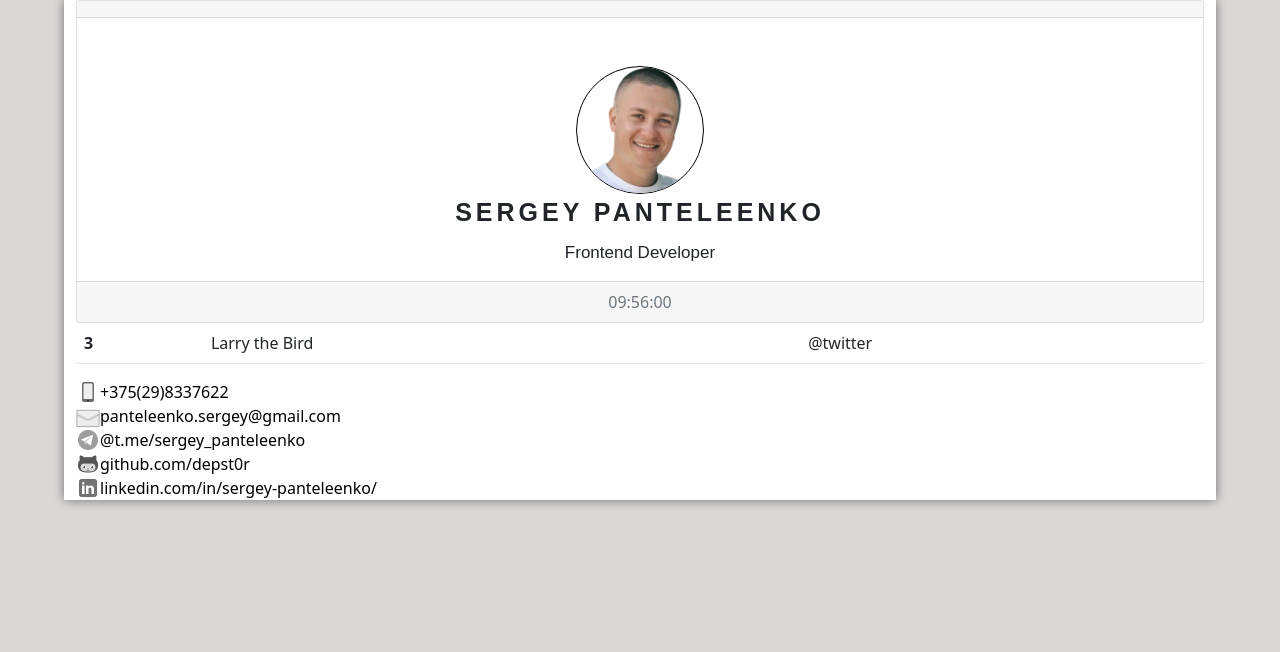
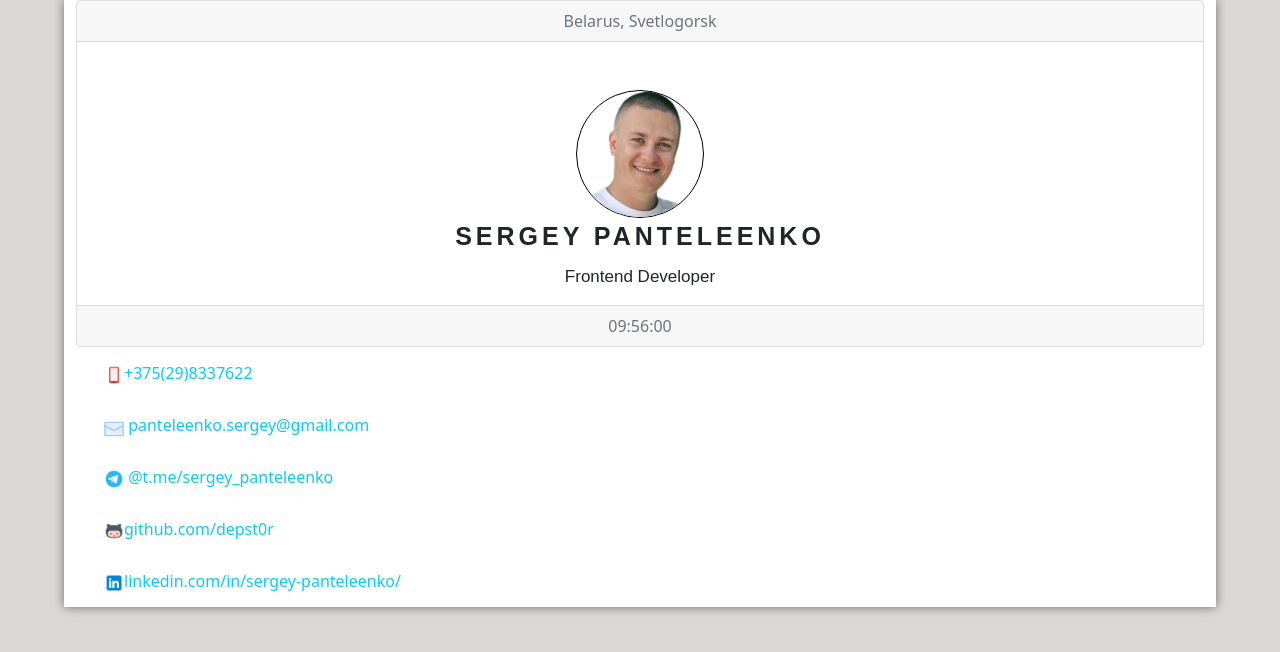
Before and after one commit to depst0r/depst0r.github.io, a plain HTML site: page index.html in a window 1280 px wide. Drawn offline with nearby package versions, Linux system fonts and the light colour scheme; a web font is replaced by a local one.

Commit message:
contacts

```diff
--- a/index.html
+++ b/index.html
@@ -11,7 +11,8 @@
 <body>
     <div class="container">
             <div class="card text-center">
-                <div class="card-header">
+                <div class="card-header text-muted">
+                    Belarus, Svetlogorsk
                 </div>
                 <div class="card-body">
                     <div class="header-user-info">
@@ -24,49 +25,34 @@
                   <div class="clock-number">00:00:00</div>
                 </div>
               </div>
-              <table class="table">
-                <tbody>
-                  <tr>
-                    <th scope="row">3</th>
-                    <td colspan="2">Larry the Bird</td>
-                    <td>@twitter</td>
-                  </tr>
-                </tbody>
-              </table>
-
         <main>
-          <div class="main-block-contact">
-            <div class="phone">
-                <a href="tel:+375298337622">
-                    <img class="black_and_white"  src="./img/contact/phone-color.png" alt="phone" /> +375(29)8337622
-                </a>
-            </div>
-            <div class="email">
-                <a href="email:panteleenko.sergey@gmail.com">
-                    <img class="black_and_white" src="./img/contact/email-color.png" alt="email" />panteleenko.sergey@gmail.com
-                </a>
-            </div>
-            <div class="telegram">
-                <a href="https://t.me/sergey_panteleenko">
-                    <img class="black_and_white"  src="./img/contact/telegram-color.png" alt="telegram" />@t.me/sergey_panteleenko
-                </a>
-            </div>
-            <div class="github">
-                <a href="https://github.com/depst0r">
-                    <img class="black_and_white"  src="./img/contact/github-color.png" alt="github" />github.com/depst0r
-                </a>
-            </div>
-            <div class="linkedin">
-                <a href="https://www.linkedin.com/in/sergey-panteleenko/">
-                    <img class="black_and_white"  src="./img/contact/linkedin-color.png" alt="linkedin" />linkedin.com/in/sergey-panteleenko/
-                </a>
-            </div>
-            <!-- <div class="hh-ru">
-                <a href="https://hh.ru/resume/113c4b48ff055464be0039ed1f344948647969">HH.RU
-                    <img src="./img/contact/h" alt="">
-                </a>
-            </div> -->
-          </div>
+            <ul class="list-group">
+                <li class="list-group-item">
+                    <a href="tel:+375298337622" class="btn btn-outline-info">
+                        <img src="./img/contact/phone-color.png" alt="phone" />+375(29)8337622
+                   </a>
+                </li>
+                <li class="list-group-item">
+                    <a href="email:panteleenko.sergey@gmail.com" class="btn btn-outline-info">
+                        <img src="./img/contact/email-color.png" alt="email" /> panteleenko.sergey@gmail.com
+                    </a>
+                </li>
+                <li class="list-group-item">
+                    <a href="https://t.me/sergey_panteleenko" class="btn btn-outline-info">
+                        <img src="./img/contact/telegram-color.png" alt="telegram" /> @t.me/sergey_panteleenko
+                    </a>
+                </li>
+                <li class="list-group-item">
+                    <a href="https://github.com/depst0r" class="btn btn-outline-info">
+                        <img src="./img/contact/github-color.png" alt="github" />github.com/depst0r
+                    </a>
+                </li>
+                <li class="list-group-item">
+                    <a href="https://www.linkedin.com/in/sergey-panteleenko/" class="btn btn-outline-info">
+                        <img src="./img/contact/linkedin-color.png" alt="linkedin" />linkedin.com/in/sergey-panteleenko/
+                    </a>
+                </li>
+              </ul>
         </main>
     </div>
     <script src="./script/script.js"></script>
--- a/script/script.js
+++ b/script/script.js
@@ -14,17 +14,17 @@ window.addEventListener('DOMContentLoaded', () => {
 	}, 1000);
 };
 
-function handlerHoverColor() {
-    const iconContact = document.querySelector('.main-block-contact');
+// function handlerHoverColor() {
+//     const iconContact = document.querySelector('.main-block-contact');
 
 
-    iconContact.onmouseover = event => {
-        event.target.classList.toggle('black_and_white')
-    }
+//     iconContact.onmouseover = event => {
+//         event.target.classList.toggle('black_and_white')
+//     }
 
 
 
-}
-    handlerHoverColor();
+// }
+//     handlerHoverColor();
 	clock();
 });
--- a/style/style.css
+++ b/style/style.css
@@ -18,6 +18,20 @@ body {
     width: 8rem;
 }
 
+/* .list-group {
+    padding: 20px 0 0 0;
+    width: 45%;
+} */
+
+.list-group-item,
+.btn {
+    border: none
+}
+
+li img {
+    width: 20px;
+}
+
 .header-user-info {
     margin: auto;
     text-align: center;
@@ -30,8 +44,6 @@ body {
     box-shadow: 0 0 10px rgba(0,0,0,0.5);
     background-color: white;
     margin: auto;
-    /* background: url('https://images.vectorhq.com/images/previews/c17/paint-splatter-psd-452408.png') no-repeat center ; */
-
 }
 
 .name,
@@ -49,17 +61,9 @@ body {
     font-size: 17px;
 }
 
-.phone img,
-.email img,
-.telegram img,
-.github img,
-.linkedin img {
-    width: 1.5rem;
-}
-
 a {
     text-decoration: none;
-    color: black;
+    color: rgb(100, 100, 255);
     display: flex;
     align-items: center;
 }
```
Also changed, not shown: img/position.png (added).
